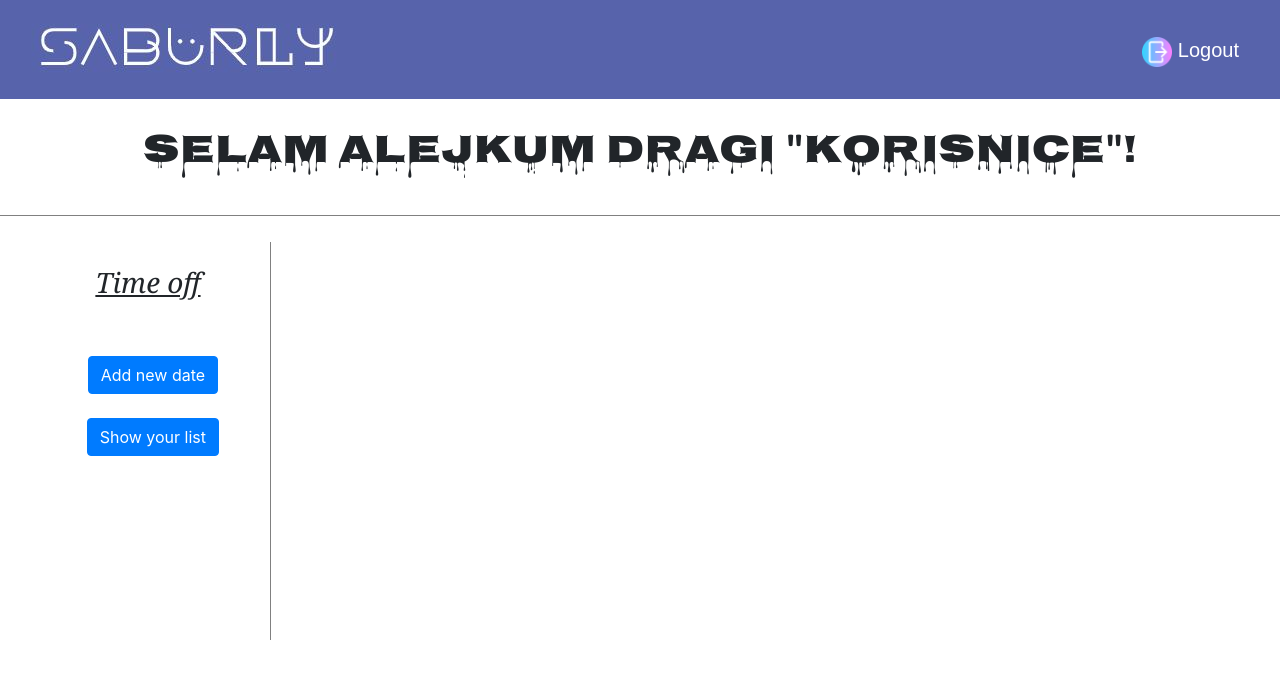
After one commit to msosic97/Saburly-HR, a Django app: template templates/pages/dashboard.html in a window 1280 px wide. The commit adds this page. Shown: the top 679 px of the page. Run offline with Django 3.2, Linux system fonts and the light colour scheme; the template is opened without the code that fills it, so the values that code supplies are empty; some libraries are stand-ins or nearby versions.

Commit message:
Dodana kartica u static

```diff
--- a/saburlyhr/static/css/card.css
+++ b/saburlyhr/static/css/card.css
@@ -5,9 +5,6 @@ body {
 .container {
     margin: 1%;
     padding: 1%;
-    border:1px solid grey;
-    border-radius: 15px;
-    background-color: azure;
     width: fit-content;
 }
 .card {
--- /dev/null
+++ b/saburlyhr/static/css/dashboard.css
@@ -0,0 +1,64 @@
+*{
+    margin: 0;
+    padding: 0;
+}
+
+nav {
+    background: #5763ab;
+}
+
+#logout {
+    color: white;
+    font-family:Arial, Helvetica, sans-serif;
+    padding: 15px;
+    font-size: 20px;
+}
+
+.logout {
+    margin-top: 10px;
+    padding: 10px;
+}
+
+#welcome {
+    padding: 30px;
+    text-align: center;
+    border-bottom: 1px solid grey;
+    font-family: 'Nosifer', cursive;;
+}
+
+hr{
+    color: tomato;
+}
+
+.content-div{
+    display: flex;
+    flex-direction: row;
+    width: 100%;
+    padding: 2%;
+}
+
+.left-div {
+    border-right: 1px grey solid;
+    width: 20%;
+    padding: 2%;
+    text-align: center;
+}
+.left-div ul {
+    list-style: none;
+}
+
+.left-div ul li {
+    padding-left: 5%;
+}
+
+.left-div h3 {
+    font-style: italic;
+    text-align: center;
+    font-family: Georgia, 'Times New Roman', Times, serif;
+}
+
+
+.right-div {
+    width: 80%;
+    padding: 2%;
+}
--- a/saburlyhr/static/js/card.js
+++ b/saburlyhr/static/js/card.js
@@ -1,3 +1,14 @@
-function showDiv() {
+function showDiv1() {
+    document.getElementById('second-container').style.display = "none";
+    document.getElementById('first-container').style.display = "block";
+}
+
+function showDiv2() {
     document.getElementById('card').style.display = "block";
 }
+
+function showDiv3() {
+    document.getElementById('first-container').style.display = "none";
+    document.getElementById('second-container').style.display = "block";
+    document.getElementById('second-container').innerHTML= "Biti ce bolje aBd, ali ne vjerujem. Provjerite je li placena vezifa!";
+}
--- /dev/null
+++ b/templates/pages/dashboard.html
@@ -0,0 +1,112 @@
+<!DOCTYPE html>
+<html lang="en">
+<head>
+    <meta charset="UTF-8">
+    <meta http-equiv="X-UA-Compatible" content="IE=edge">
+    <meta name="viewport" content="width=device-width, initial-scale=1.0">
+    <link rel="stylesheet" href="../../saburlyhr/static/css/dashboard.css">
+    <link rel="stylesheet" href="https://maxcdn.bootstrapcdn.com/bootstrap/4.5.2/css/bootstrap.min.css">
+    <script src="https://ajax.googleapis.com/ajax/libs/jquery/3.5.1/jquery.min.js"></script>
+    <script src="https://cdnjs.cloudflare.com/ajax/libs/popper.js/1.16.0/umd/popper.min.js"></script>
+    <script src="https://maxcdn.bootstrapcdn.com/bootstrap/4.5.2/js/bootstrap.min.js"></script>
+    <link rel="preconnect" href="https://fonts.googleapis.com">
+    <link rel="preconnect" href="https://fonts.gstatic.com" crossorigin>
+    <link href="https://fonts.googleapis.com/css2?family=Nosifer&display=swap" rel="stylesheet">
+    <link rel="stylesheet" href="../../saburlyhr/static/css/card.css">
+    <script src="../../saburlyhr/static/js/card.js"></script>
+
+
+    <title>Dashboard</title>
+
+</head>
+<body>
+
+    <!--Navbar-->
+    <nav class="nav">
+        <ul class="nav">
+            <li class="nav-item">
+              <a class="nav-link" href="../../templates/pages/dashboard.html">
+                <img src="../../saburlyhr/static/img/logo.JPG" alt="logo">
+              </a>
+            </li>
+        </ul>
+        <ul class="navbar-nav ml-auto logout">
+            <li class="nav-item active mr-3">
+                <a id="logout" class="nav-link" href="../../templates/account/login.html"><img src="../../saburlyhr/static/img/logout.png" width="30px" alt="logout"> Logout</a>
+              </li>
+        </ul>
+    </nav>
+
+    <!--Welcome section-->
+    <section id="welcome">
+        <h1>Selam alejkum dragi "korisnice"!</h1>
+    </section>
+
+    <!--Content page-->
+    <div class="content-div">
+
+        <!--Left div-->
+
+        <div class="left-div">
+            <h3><u> Time off </u></h3><br><br>
+            <ul>
+                <li><button type="button" class="btn btn-primary" value="Show Div" onclick="showDiv1()">Add new date</button></li><br>
+                <li><button type="button" class="btn btn-primary" value="Show Div3" onclick="showDiv3()">Show your list</button></li>
+            </ul>
+            <br><br><br><br><br><br>
+        </div>
+
+        <!--Right div-->
+
+        <div id='right-div' class="right-div" >
+            <!--container represent "Add new date" button-->
+            <div id="first-container" style="display: none;" class="container">
+                <h2 class="txtAbsence">Add new absence	&nbsp;
+                    <button type="button" class="btn btn-primary" value="Show Div2" onclick="showDiv2()">ADD</button></h2>
+
+                <!--Card code-->
+                <div id="card" style="display: none;">
+                    <p>Please fulfill form bellow :</p>
+                    <form action="/action_page.php">
+
+                        <label for="initilDate">Date from: &nbsp;</label>
+                        <input type="date" id="initialDate" placeholder="dd-mm-yyyy" name="dateFrom" required>
+                        <label for="initilDate"> 	&nbsp; to 	&nbsp; </label>
+                        <input type="date" id="initialDate" placeholder="dd-mm-yyyy" name="dateTo" required><br><br>
+
+                        <div class="form-group">
+                            <label for="comment">Description:</label>
+                            <textarea class="form-control" rows="5" id="comment" name="text" required></textarea>
+                        </div>
+
+                        <div id="wrapper">
+                            <button id="submitBtn" type="submit" class="btn btn-primary">Submit</button>
+                        </div>
+
+                    </form>
+                </div>
+            </div>
+
+            <!--Show your list button-->
+            <div id="second-container">
+
+
+
+
+
+
+
+            </div>
+
+            <br><br><br><br><br><br><br><br><br>
+        </div>
+
+
+    </div>
+
+
+
+
+
+</body>
+</html>
```
Also changed, not shown: saburlyhr/static/img/logout.png (added).
